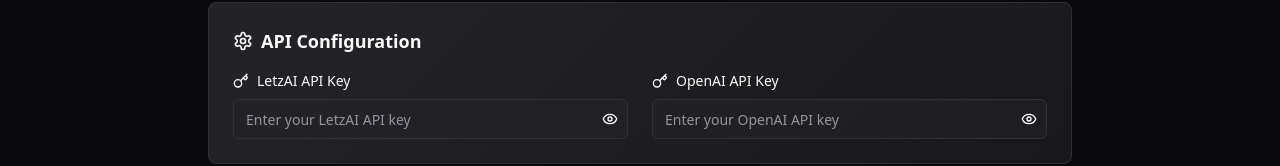
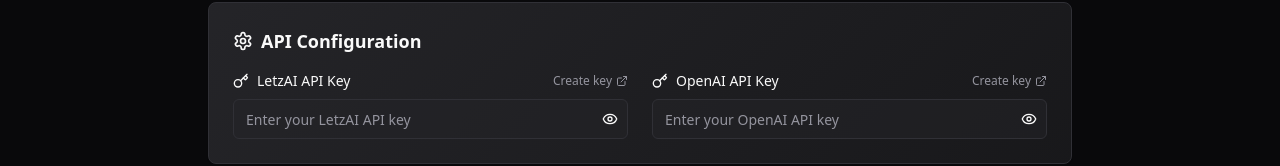
Before and after one commit to mitchoz/flux-kontext-dataset-creator, a React (Vite) app: page / in a window 1280 px wide. Shown: the part 131-297 px from the top of the page. Built offline with nearby package versions, Linux system fonts and the light colour scheme.

Commit message:
Add links to API key creation.
Added links to create API keys for LetzAI and ChatGPT.

```diff
--- a/src/components/ApiKeyInput.tsx
+++ b/src/components/ApiKeyInput.tsx
@@ -2,7 +2,7 @@ import { useState } from "react";
 import { Label } from "@/components/ui/label";
 import { Input } from "@/components/ui/input";
 import { Button } from "@/components/ui/button";
-import { Eye, EyeOff, Key } from "lucide-react";
+import { Eye, EyeOff, Key, ExternalLink } from "lucide-react";
 
 interface ApiKeyInputProps {
   label: string;
@@ -14,12 +14,37 @@ interface ApiKeyInputProps {
 export const ApiKeyInput = ({ label, value, onChange, placeholder }: ApiKeyInputProps) => {
   const [showKey, setShowKey] = useState(false);
 
+  const getApiKeyUrl = (label: string) => {
+    if (label.toLowerCase().includes('letzai')) {
+      return 'http://letz.ai/subscription';
+    }
+    if (label.toLowerCase().includes('openai')) {
+      return 'https://platform.openai.com/api-keys';
+    }
+    return null;
+  };
+
+  const apiKeyUrl = getApiKeyUrl(label);
+
   return (
     <div className="space-y-2">
-      <Label className="text-sm font-medium flex items-center gap-2">
-        <Key className="w-4 h-4" />
-        {label}
-      </Label>
+      <div className="flex items-center justify-between">
+        <Label className="text-sm font-medium flex items-center gap-2">
+          <Key className="w-4 h-4" />
+          {label}
+        </Label>
+        {apiKeyUrl && (
+          <a
+            href={apiKeyUrl}
+            target="_blank"
+            rel="noopener noreferrer"
+            className="flex items-center gap-1 text-xs text-muted-foreground hover:text-primary transition-colors"
+          >
+            Create key
+            <ExternalLink className="w-3 h-3" />
+          </a>
+        )}
+      </div>
       <div className="relative">
         <Input
           type={showKey ? "text" : "password"}
```
